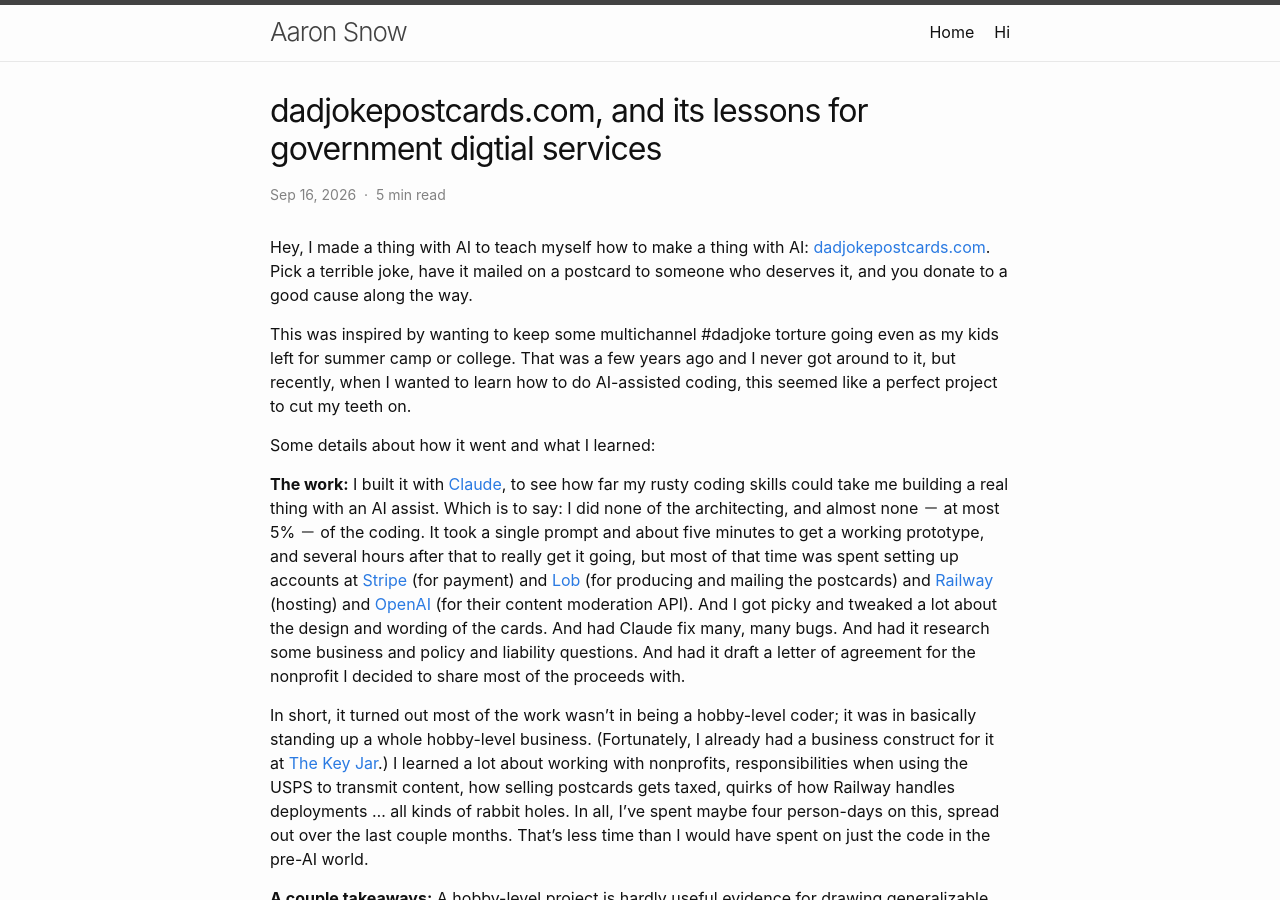
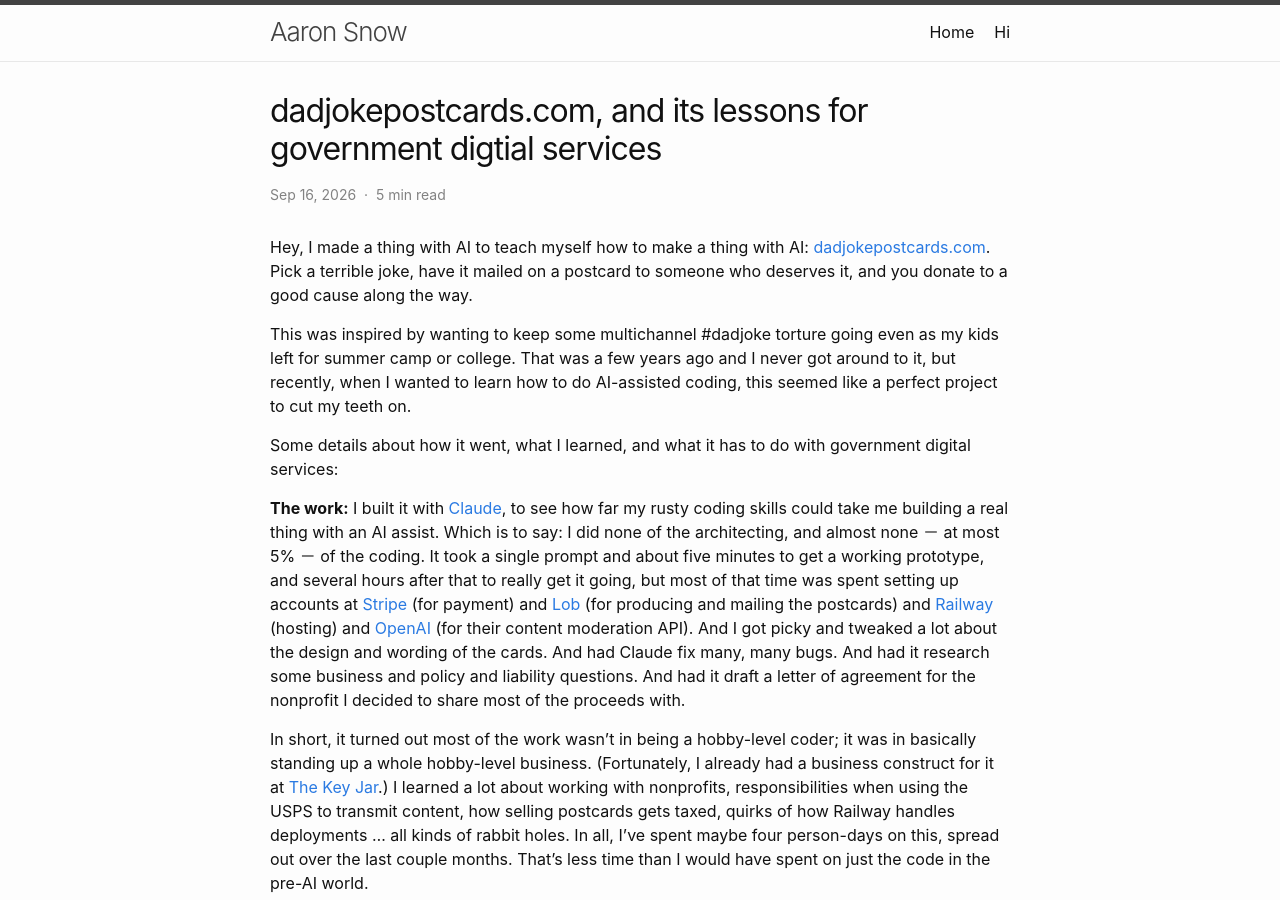
Before and after one commit to aaronsnow/aaronsnow.github.io, a Jekyll site: the page built from _posts/2026-09-16-dadjokepostcards.md, in a window 1280 px wide and 900 px high. Built offline with Jekyll 4.4.1, drawn with Linux system fonts in a browser that asks for light colours.

Commit message:
Update 2026-09-16-dadjokepostcards.md

```diff
--- a/_posts/2026-09-16-dadjokepostcards.md
+++ b/_posts/2026-09-16-dadjokepostcards.md
@@ -9,7 +9,7 @@
 
 This was inspired by wanting to keep some multichannel #dadjoke torture going even as my kids left for summer camp or college. That was a few years ago and I never got around to it, but recently, when I wanted to learn how to do AI-assisted coding, this seemed like a perfect project to cut my teeth on.
 
-Some details about how it went and what I learned:
+Some details about how it went, what I learned, and what it has to do with government digital services:
 
 <!--more-->
 
```
